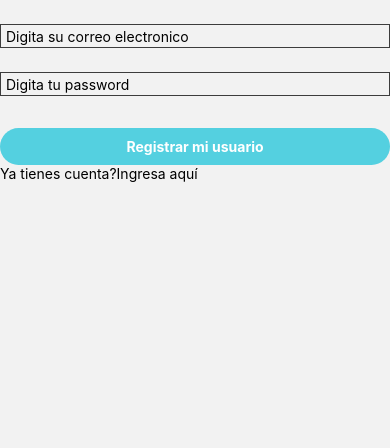
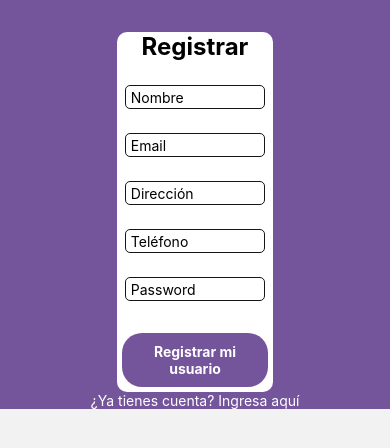
Before and after one commit to Roccopellegrinoo/proyect-native, a React Native app: screen /Register in a window 390 px wide. Shown: the top 448 px of the page. Built offline with nearby package versions, Linux system fonts and the light colour scheme; no server answers.

Commit message:
Register.js y FormRegister.js

```diff
--- a/src/components/FormRegister.js
+++ b/src/components/FormRegister.js
@@ -1,22 +1,25 @@
-import { Text, View, TextInput, TouchableOpacity, StyleSheet} from 'react-native'
+import { Text, View, TextInput, TouchableOpacity, StyleSheet } from 'react-native'
 import React, { Component } from 'react'
-import {auth, db} from '../firebase/config'
+import { auth, db } from '../firebase/config'
 
 export default class FormRegister extends Component {
-    constructor(props){
+    constructor(props) {
         super(props)
         this.state = {
+            inputNombre: '',
             inputMail: '',
-            inputPassword:''
+            inputDireccion: '',
+            inputTelefono: '',
+            inputPassword: '',
         }
     }
 
-    registrarUsuario(mail, password){
+    registrarUsuario(mail, password) {
         auth.createUserWithEmailAndPassword(mail, password)
-        .then( data => {
+            .then(data => {
                 this.props.navigation.navigate('HomeNav')
                 db.collection('users').add({
-                owner:auth.currentUser.email,
+                    owner: auth.currentUser.email,
                     createdAt: Date.now()
                 })
                     .then(resp => console.log(resp))
@@ -25,26 +28,87 @@ export default class FormRegister extends Component {
             .catch(err => console.log(err))
     }
 
+    validarCampo(texto) {
+        return text.length >= 3
+    }
+
+    validarTelefono(numero) {
+        let numstring = numero.toString()
+        return numstring.length === 10
+    }
+
     render() {
         return (
-          <View>
+            <View style={styles.contenedor}>
+                <Text style={styles.title}>Registrar</Text>
                 <TextInput
                     style={styles.input}
-                placeholder='Digita su correo electronico'
+                    placeholder='Nombre'
+                    keyboardType='default'
+                    onChange={(text) => {
+                        if (this.validarCampo(texto)) {
+                            this.setState({ inputNombre: text })
+                        } else {
+                            console.log('Longitud de nombre no válida.');
+                        }
+                    }}
+                    value={this.state.inputNombre}
+                />
+                <TextInput
+                    style={styles.input}
+                    placeholder='Email'
                     keyboardType='email-address'
-                onChangeText={(text)=> this.setState({inputMail: text}) }
+                    onChangeText={(text) => {
+                        if (this.validarCampo(text)) {
+                            this.setState({ inputMail: text })
+                        } else {
+                            console.log('Longitud de email no válida.');
+                        }
+                    }}
                     value={this.state.inputMail}
                 />
                 <TextInput
                     style={styles.input}
-                placeholder='Digita tu password'
-                onChangeText={(text) => this.setState({inputPassword: text})}
+                    placeholder='Dirección'
+                    keyboardType='default'
+                    onChange={(text) => {
+                        if (this.validarCampo(texto)) {
+                            this.setState({ inputDireccion: text })
+                        } else {
+                            console.log('Longitud de dirección no válida.');
+                        }
+                    }}
+                    value={this.state.inputDireccion}
+                />
+                <TextInput
+                    style={styles.input}
+                    placeholder='Teléfono'
+                    keyboardType='numeric'
+                    onChange={(text) => {
+                        if (this.validarTelefono(texto)) {
+                            this.setState({ inputTelefono: text })
+                        } else {
+                            console.log('Longitud de teléfono no válida.');
+                        }
+                    }}
+                    value={this.state.inputTelefono}
+                />
+                <TextInput
+                    style={styles.input}
+                    placeholder='Password'
+                    onChangeText={(text) => {
+                        if (this.validarCampo(text)) {
+                            this.setState({ inputPassword: text })
+                        } else {
+                            console.log('Longitud de contraseña no válida.');
+                        }
+                    }}
                     value={this.state.inputPassword}
                     secureTextEntry={true}
                 />
                 <TouchableOpacity
                     style={styles.btn}
-                onPress={()=> this.registrarUsuario(this.state.inputMail, this.state.inputPassword)}
+                    onPress={() => this.registrarUsuario(this.state.inputMail, this.state.inputPassword)}
                 >
                     <Text style={styles.btnText}>Registrar mi usuario</Text>
                 </TouchableOpacity>
@@ -54,22 +118,40 @@ export default class FormRegister extends Component {
 }
 
 const styles = StyleSheet.create({
-    input:{
-        borderWidth:1,
-        borderColor: '#3d3d3d',
+    contenedor: {
+        width: '40%',
+        marginTop: 32,
+        display: 'flex',
+        alignItems: 'center',
+        justifyContent: 'center',
+        backgroundColor: 'white',
+        borderRadius: 10,
+    },
+    input: {
+        borderWidth: 1,
+        borderColor: '#151515',
+        borderRadius: 5,
+        width: '90%',
         marginTop: 24,
-        height:24,
-        padding:5
+        height: 24,
+        padding: 5
     },
-    btn:{
-        marginTop:32,
-        backgroundColor: '#54d0e0',
+    btn: {
+        marginTop: 32,
+        backgroundColor: '#74549B',
         padding: 10,
-        borderRadius:20,
+        borderRadius: 20,
+        margin: 5,
     },
-    btnText:{
-        textAlign:'center',
-        fontWeight:'bold',
-        color:'white'
-    }
+    btnText: {
+        textAlign: 'center',
+        fontWeight: 'bold',
+        color: 'white'
+    },
+    title: {
+        textAlign: 'center',
+        fontWeight: 'bold',
+        color: 'black',
+        fontSize: 24,
+    },
 })
--- a/src/screens/Register.js
+++ b/src/screens/Register.js
@@ -1,4 +1,4 @@
-import { Text, View, TouchableOpacity} from 'react-native'
+import { Text, View, TouchableOpacity, StyleSheet} from 'react-native'
 import React, { Component } from 'react'
 import FormRegister from '../components/FormRegister'
 import { auth } from '../firebase/config'
@@ -15,14 +15,14 @@ class Register extends Component {
 
   render() {
     return (
-      <View>
+      <View style={styles.contenedor}>
         <FormRegister navigation={this.props.navigation}/>
-        <Text>
-            Ya tienes cuenta?
+        <Text style={styles.btnText}>
+            ¿Ya tienes cuenta?
             <TouchableOpacity
                 onPress={()=> this.props.navigation.navigate('Login')}
             >
-                <Text>Ingresa aquí</Text>
+                <Text style={styles.btnText}> Ingresa aquí</Text>
             </TouchableOpacity>
         </Text>
       </View>
@@ -31,3 +31,16 @@ class Register extends Component {
 }
 
 export default Register
+
+const styles = StyleSheet.create({
+  contenedor: {
+    display: 'flex',
+    alignItems: 'center',
+    justifyContent: 'center',
+    backgroundColor: '#74549B'
+  },
+  btnText: {
+    textAlign: 'center',
+    color: '#fff',
+  }
+})
```
Lines whose indentation alone changed are shown as unchanged.
